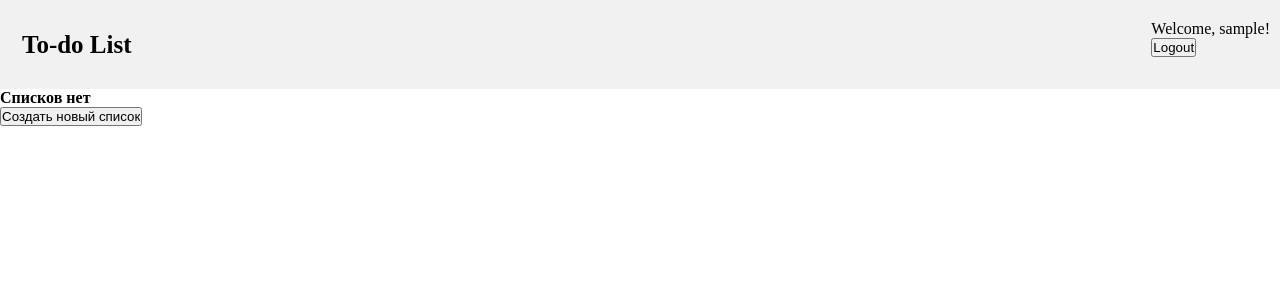
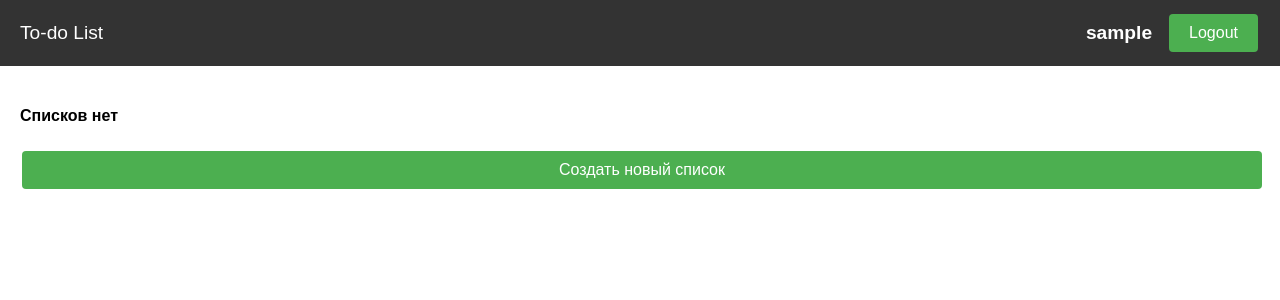
Before and after one commit to Yagodica/todo-django-yandex, a Django app: page / in a window 1280 px wide. Shown: the top 300 px of the page. Run offline with Django 5.2, Linux system fonts and the light colour scheme; the visitor is signed in with stand-in values (Sample User, id 1); data that the repository does not hold is empty.

Commit message:
css soidet

```diff
--- a/mystaticfiles/style.css
+++ b/mystaticfiles/style.css
@@ -1,51 +1,174 @@
-* {
+body {
+    font-family: Arial, sans-serif;
     margin: 0;
     padding: 0;
+    background-color: black;
+    color: white;
+}
+
+@media screen and (prefers-color-scheme: light) {
+    body {
+        background-color: white;
+        color: black;
+    }
 }
 
 .header {
-  overflow: hidden;
-  background-color: #f1f1f1;
-  padding: 20px 10px;
+    background-color: #333;
+    padding: 10px 20px;
+    display: flex;
+    justify-content: space-between;
+    align-items: center;
 }
 
 .header a {
-  float: left;
-  color: black;
-  text-align: center;
-  padding: 12px;
+    color: white;
     text-decoration: none;
-  font-size: 18px;
-  line-height: 25px;
+    font-size: 1.2em;
+}
+
+.header-right {
+    display: flex;
+    align-items: center;
+}
+
+.header-right p {
+    margin: 0;
+    display: flex;
+    align-items: center;
+}
+
+.user {
+    font-size: 1.2em;
+    font-weight: bold;
+    color: #fff;
+    margin-right: 20px;
+}
+
+form {
+    display: inline-block;
+}
+
+.header-right form {
+    margin-left: 15px;
+}
+
+.header-right a {
+    color: white;
+    text-decoration: none;
+    margin-left: 20px;
+    font-size: 1em;
+    transition: color 0.3s ease;
+}
+
+.header-right a:hover {
+    color: #ff4d4d;
+}
+
+/* Стили для контента */
+.content {
+    padding: 20px;
+}
+
+ul {
+    list-style-type: none;
+    padding: 0;
+    margin: 0;
+}
+
+li {
+    background-color: #fff;
+    margin: 5px 0;
+    padding: 10px;
+    border: 1px solid #ddd;
     border-radius: 4px;
 }
 
-.header a.logo {
-  font-size: 25px;
-  font-weight: bold;
+li:hover {
+    background-color: #f9f9
 }
 
-.header a:hover {
-  background-color: #ddd;
-  color: black;
+
+input[type="button"] {
+    background-color: #4CAF50;
+    color: white;
+    border: none;
+    padding: 10px 20px;
+    text-align: center;
+    text-decoration: none;
+    display: inline-block;
+    font-size: 16px;
+    margin: 4px 2px;
+    cursor: pointer;
+    border-radius: 4px;
 }
 
-.header a.active {
-  background-color: dodgerblue;
-  color: white;
+input[type="button"]:hover {
+    background-color: #45a049;
 }
 
-.header-right {
-  float: right;
+
+button {
+    background-color: #4CAF50;
+    color: white;
+    border: none;
+    padding: 10px 20px;
+    text-align: center;
+    text-decoration: none;
+    display: inline-block;
+    font-size: 16px;
+    margin: 4px 2px;
+    cursor: pointer;
+    border-radius: 4px;
 }
 
-@media screen and (max-width: 500px) {
-  .header a {
-    float: none;
-    display: block;
-    text-align: left;
+button:hover {
+    background-color: #45a049;
 }
-  .header-right {
-    float: none;
+
+input {
+    width: 100%;
+    padding: 10px;
+    margin: 8px 0;
+    box-sizing: border-box;
+    border: 1px solid #ccc;
+    border-radius: 4px;
+    font-size: 16px;
 }
+
+input:focus {
+    border-color: #4CAF50;
+    outline: none;
 }
+
+select {
+    width: 100%;
+    padding: 10px;
+    margin: 8px 0;
+    box-sizing: border-box;
+    border: 1px solid #ccc;
+    border-radius: 4px;
+    font-size: 16px;
+    background-color: white;
+}
+
+select:focus {
+    border-color: #4CAF50;
+    outline: none;
+}
+
+textarea {
+    width: 100%;
+    padding: 10px;
+    margin: 8px 0;
+    box-sizing: border-box;
+    border: 1px solid #ccc;
+    border-radius: 4px;
+    font-size: 16px;
+    resize: vertical;
+}
+
+textarea:focus {
+    border-color: #4CAF50;
+    outline: none;
+}
--- a/todo_app/templates/base.html
+++ b/todo_app/templates/base.html
@@ -16,14 +16,18 @@
         <a class="logo" href="{% url 'index' %}">To-do List</a>
         <div class="header-right">
             {% if user.is_authenticated %}
-                <p>Welcome, {{ user.username }}!
+                <p class="user">
+                    {{ user.username }}
                     <form method="post" action="{% url 'logout' %}">
                         {% csrf_token %}
                         <button type="submit">Logout</button>
                     </form>
                 </p>
             {% else %}
-                <p><a href="{% url 'login' %}">Login</a> | <a href="{% url 'signup' %}">Sign Up</a></p>
+                <p>
+                    <a href="{% url 'login' %}">Login</a>
+                    <a href="{% url 'signup' %}">Sign Up</a>
+                </p>
             {% endif %}
         </div>
     </div>
```
Also changed, not shown: todo_django_yandex/settings.py (+14 -14 lines). Lines whose indentation alone changed are shown as unchanged.
